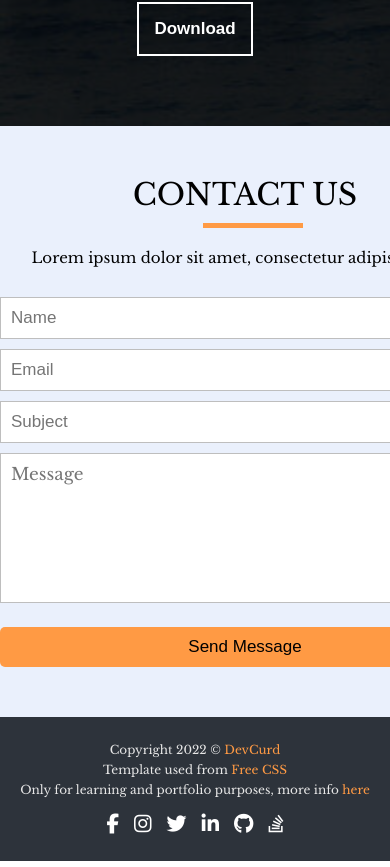
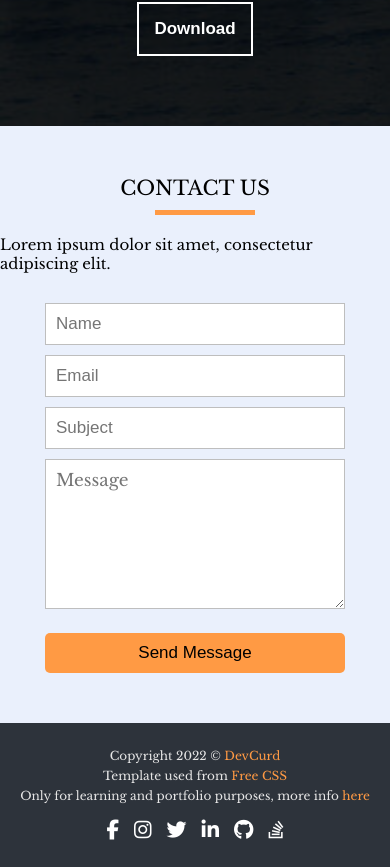
Before and after one commit to MilosM00/react-website, a React (Create React App) app: page / in a window 390 px wide. Shown: the part 7411-8278 px from the top of the page. Built offline with nearby package versions, Linux system fonts and the light colour scheme; the HTML template or start-up script is replaced by a standard one.

Commit message:
Contact.css updated

```diff
--- a/src/components/Contact.css
+++ b/src/components/Contact.css
@@ -96,3 +96,22 @@
         width: 490px;
     }
 }
+
+@media (max-width: 630px) {
+    .title-contact{
+        font-size: 20px;
+    }
+
+    .title-contact::after{
+        left: 35px
+    }
+}
+
+@media (max-width: 499px) {
+    .textarea-contact,
+    .button-contact,
+    .input-contact,
+    .input-contact-other{
+        width: 300px;
+    }
+}
```
